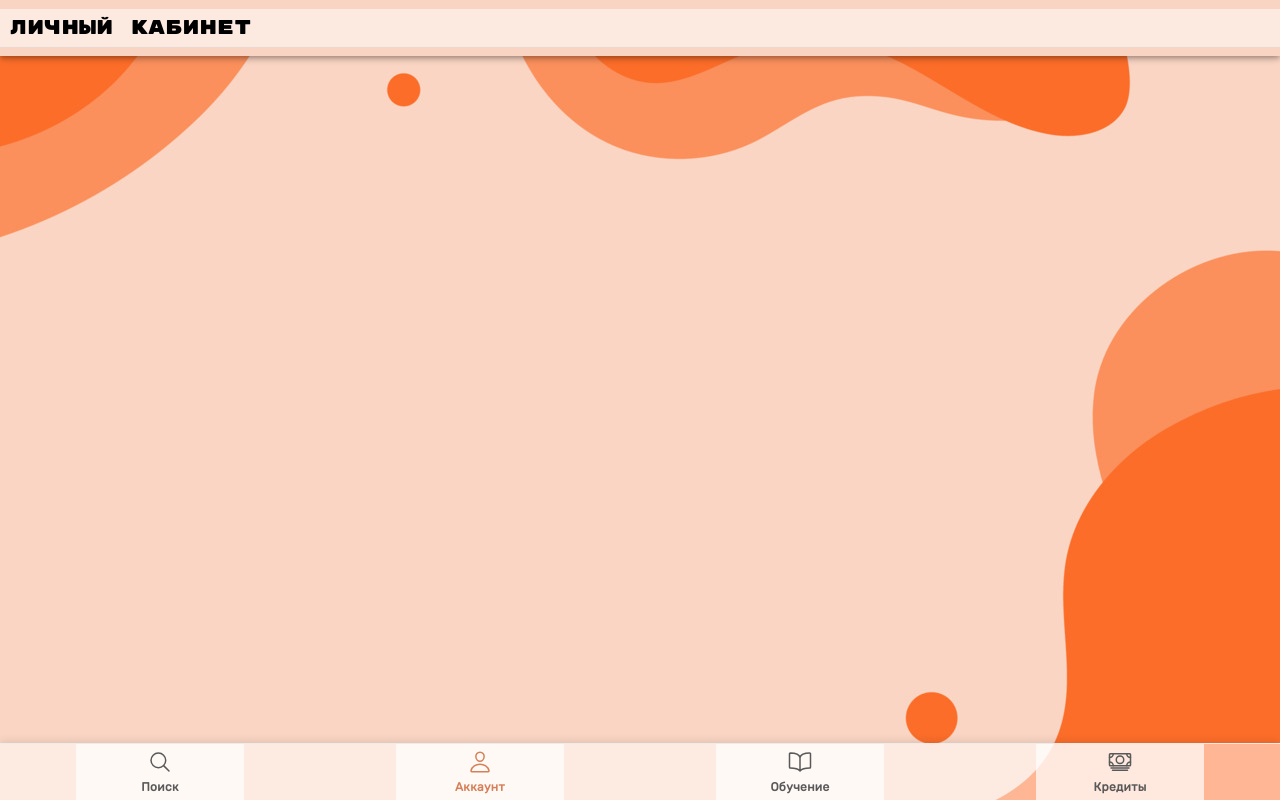
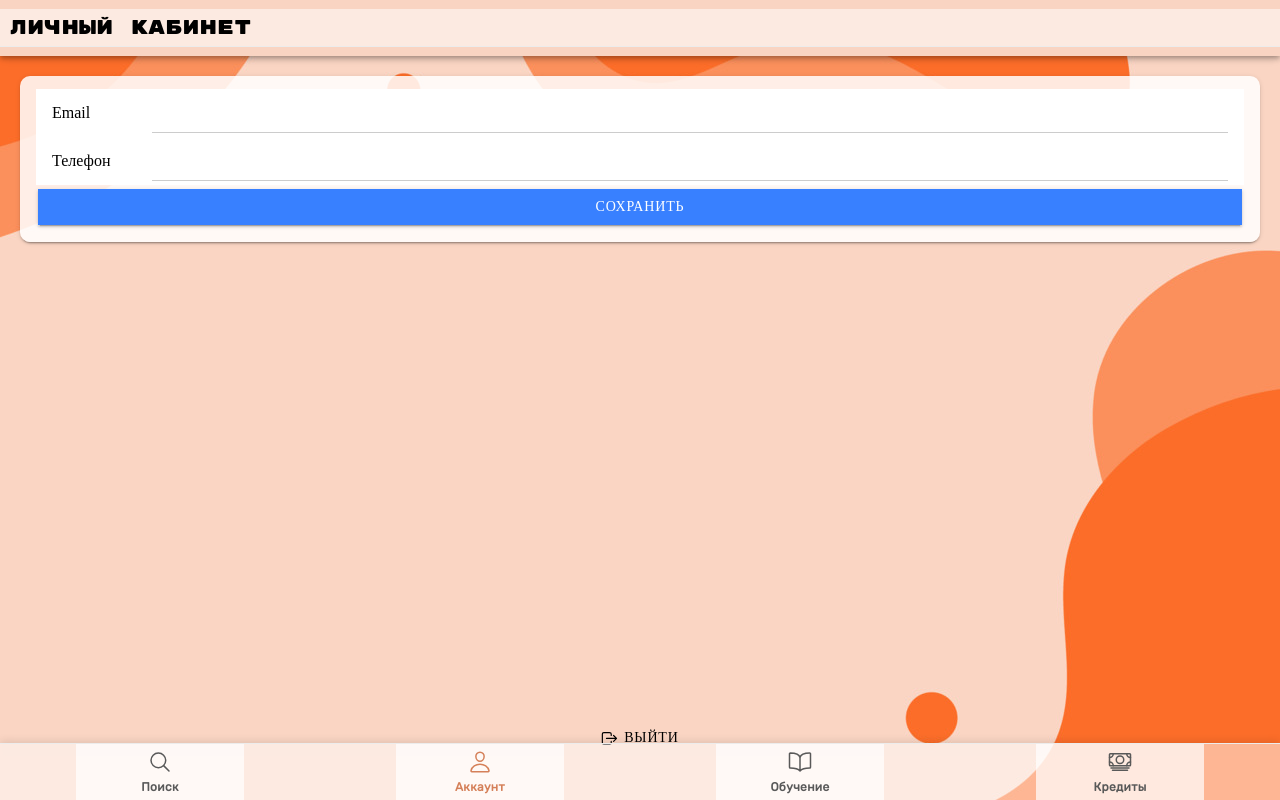
Before and after one commit to kopytyoshka/FinoDays, a React (Create React App) app: page /profile in a window 1280 px wide. Built offline with nearby package versions, Linux system fonts and the light colour scheme.

Commit message:
feat: add some more styles, fake API replies

```diff
--- a/src/App.tsx
+++ b/src/App.tsx
@@ -6,52 +6,49 @@ import {
     IonIcon,
     IonLabel,
     IonApp,
-    IonRouterOutlet,
-    setupIonicReact
+    IonRouterOutlet, setupIonicReact, IonFooter,
 } from '@ionic/react';
-import {cardOutline, personOutline, bookOutline, cashOutline, searchOutline} from 'ionicons/icons';
-import {Redirect, Route} from "react-router-dom";
+import { searchOutline, personOutline, bookOutline, cashOutline } from 'ionicons/icons';
+import { Redirect, Route } from "react-router-dom";
 import LearningPage from "./pages/LearningPage";
 import ProfilePage from "./pages/ProfilePage";
 import CreditOffersPage from "./pages/CreditOffersPages";
-import {IonReactRouter} from "@ionic/react-router";
+import { IonReactRouter } from "@ionic/react-router";
 import ActiveCreditsPage from "./pages/ActiveCreditsPage";
 import './styles/App.css';
-
-setupIonicReact();
+setupIonicReact()
 const App: React.FC = () => (
     <IonApp>
         <IonReactRouter>
             <IonTabs>
                 <IonRouterOutlet>
-                    <Route path="/credit-offers" component={CreditOffersPage} exact/>
-                    <Route path="/profile" component={ProfilePage} exact/>
-                    <Route path="/learning" component={LearningPage} exact/>
-                    <Route path="/active-offers" component={ActiveCreditsPage} exact/>
-                    <Redirect from="/" to="/credit-offers" exact/>
+                    <Route path="/credit-offers" component={CreditOffersPage} exact />
+                    <Route path="/profile" component={ProfilePage} exact />
+                    <Route path="/learning" component={LearningPage} exact />
+                    <Route path="/active-offers" component={ActiveCreditsPage} exact />
+                    <Redirect from="/" to="/credit-offers" exact />
                 </IonRouterOutlet>
                     <IonTabBar slot="bottom" className="custom-tab-bar">
                         <IonTabButton tab="search" href="/credit-offers">
-                        <IonIcon icon={searchOutline}/>
+                            <IonIcon icon={searchOutline} />
                             <IonLabel>Поиск</IonLabel>
                         </IonTabButton>
                         <IonTabButton tab="profile" href="/profile">
-                        <IonIcon icon={personOutline}/>
+                            <IonIcon icon={personOutline} />
                             <IonLabel>Аккаунт</IonLabel>
                         </IonTabButton>
                         <IonTabButton tab="learning" href="/learning">
-                        <IonIcon icon={bookOutline}/>
+                            <IonIcon icon={bookOutline} />
                             <IonLabel>Обучение</IonLabel>
                         </IonTabButton>
                         <IonTabButton tab="bank" href="/active-offers">
-                        <IonIcon icon={cashOutline}/>
+                            <IonIcon icon={cashOutline} />
                             <IonLabel>Кредиты</IonLabel>
                         </IonTabButton>
                     </IonTabBar>
             </IonTabs>
         </IonReactRouter>
     </IonApp>
-
 );
 
 export default App;
--- a/src/pages/CreditOffersPages.tsx
+++ b/src/pages/CreditOffersPages.tsx
@@ -1,30 +1,54 @@
-import React, { useState } from 'react';
+import React, {useState} from 'react';
 import {
     IonHeader,
     IonToolbar,
     IonTitle,
     IonContent,
+    IonCard,
+    IonCardHeader,
+    IonCardContent,
     IonList,
     IonItem,
     IonLabel,
     IonInput,
     IonButton,
-    IonTabs,
-    IonTabBar,
-    IonTabButton,
     IonIcon,
-    IonCard, IonCardContent, IonSelectOption, IonSelect
+    IonLoading, IonSelectOption, IonSelect, IonSpinner, IonCardSubtitle, IonCardTitle
 } from '@ionic/react';
-import {cardOutline, personOutline, bookOutline, caretDownSharp} from 'ionicons/icons';
+import {caretDownSharp} from 'ionicons/icons';
 
 const CreditOffersPage: React.FC = () => {
     const [desiredAmount, setDesiredAmount] = useState<number>(0);
     const [loanTerm, setLoanTerm] = useState<number>(0);
     const [creditOffers, setCreditOffers] = useState<any[]>([]);
+    const [loading, setLoading] = useState<boolean>(false);
+    const getCreditOffers = async () => {
+        setLoading(true);
 
-    const getCreditOffers = () => {
-        // Здесь используйте ваш API для получения предложений и установите creditOffers.
+        // Simulate an API call with setTimeout
+        setTimeout(() => {
+            setLoading(false);
+            // Simulated API response
+            const apiResponse = [
+                {
+                    bankName: 'Тинькофф бак',
+                    products: [
+                        {productName: 'Изи кредит', interest: 5.0, amountOfLoan: 10000},
+                        {productName: 'Кредит минус', interest: 6.0, amountOfLoan: 15000}
+                    ]
+                },
+                {
+                    bankName: 'Сбербак',
+                    products: [
+                        {productName: 'Отдай почку', interest: 40.5, amountOfLoan: 12000},
+                        {productName: 'Займись делом', interest: 55.5, amountOfLoan: 18000}
+                    ]
+                }
+            ];
+            setCreditOffers(apiResponse);
+        }, 2000);
     };
+
 
     return (
         <>
@@ -69,20 +93,46 @@ const CreditOffersPage: React.FC = () => {
                         </IonList>
 
                         <div className="button-container">
-                            <IonButton fill="outline" onClick={getCreditOffers}>Показать предложения</IonButton>
+                            <IonButton
+                                fill="outline"
+                                color="warning"
+                                onClick={getCreditOffers}
+                                disabled={loading}
+                            >
+                                {loading ? (
+                                    <>
+                                        <IonSpinner name="lines-small" color="orange"/>
+                                        <span className="loading-text">Подождите...</span>
+                                    </>
+                                ) : (
+                                    'Показать предложения'
+                                )}
+                            </IonButton>
                         </div>
 
                     </IonCardContent>
                 </IonCard>
 
-                <IonList>
-                    {creditOffers.map((offer, index) => (
-                        <IonItem key={index}>
-                            <IonLabel>{offer.bankName}</IonLabel>
-                            <IonLabel slot="end">{offer.interestRate}%</IonLabel>
-                        </IonItem>
-                    ))}
-                </IonList>
+                {creditOffers.map((offer, index) => (
+                    <IonCard key={index} className="credit-offer-card" style={{borderRadius: '25px'}}>
+                        <IonCardHeader>
+                            <IonCardTitle className="credit-bank-name">{offer.bankName}</IonCardTitle>
+                        </IonCardHeader>
+                        <IonCardContent>
+                            {offer.products.map((product: any, productIndex: any) => (
+
+                                <div key={productIndex} className="product-info">
+                                    <IonCardSubtitle className="credit-product-name">{product.productName}</IonCardSubtitle>
+                                    <IonList className="credit-product-details">
+                                        <IonItem>Процент: {product.interest}%</IonItem>
+                                        <IonItem>Сумма: {product.amountOfLoan} руб.</IonItem>
+                                    </IonList>
+                                </div>
+                            ))}
+                        </IonCardContent>
+                    </IonCard>
+                ))}
+
             </IonContent>
         </>
     );
--- a/src/pages/ProfilePage.tsx
+++ b/src/pages/ProfilePage.tsx
@@ -1,6 +1,20 @@
 import React from 'react';
-import { IonHeader, IonToolbar, IonTitle, IonContent, IonTabs, IonTabBar, IonTabButton, IonIcon, IonLabel } from '@ionic/react';
-import { cardOutline, personOutline, bookOutline } from 'ionicons/icons';
+import {
+    IonHeader,
+    IonToolbar,
+    IonTitle,
+    IonContent,
+    IonCard,
+    IonCardHeader,
+    IonCardContent,
+    IonList,
+    IonItem,
+    IonLabel,
+    IonInput,
+    IonButton,
+    IonIcon
+} from '@ionic/react';
+import { logOutOutline } from 'ionicons/icons';
 
 const ProfilePage: React.FC = () => {
     return (
@@ -11,7 +25,25 @@ const ProfilePage: React.FC = () => {
                 </IonToolbar>
             </IonHeader>
             <IonContent>
-                {/* Контент личного кабинета */}
+                <IonCard className="profile-card">
+                    <IonCardContent>
+                            <IonItem lines="none">
+                                <IonLabel position="fixed">Email</IonLabel>
+                                <IonInput type="email" className="transparent-input"></IonInput>
+                            </IonItem>
+                            <IonItem lines="none">
+                                <IonLabel position="fixed">Телефон</IonLabel>
+                                <IonInput type="tel" className="transparent-input"></IonInput>
+                            </IonItem>
+                        <IonButton expand="full" fill="solid" type="submit">
+                            Сохранить
+                        </IonButton>
+                    </IonCardContent>
+                </IonCard>
+                <IonButton fill="default" color="danger" className="exit-button">
+                    <IonIcon icon={logOutOutline} slot="start" />
+                    Выйти
+                </IonButton>
             </IonContent>
         </>
     );
--- a/src/styles/App.css
+++ b/src/styles/App.css
@@ -17,6 +17,7 @@ ion-content {
     --background: url('../assets/images/background-image.jpg') right top fixed;
     background-size: cover;
 }
+
 
 /* Customize the title color of the header */
 .header-title {
@@ -168,3 +169,56 @@ ion-input {
 .creditOffersCard{
     font-family: RubikRegular, sans-serif;
 }
+
+/* Style for transparent input fields */
+.transparent-input {
+    background-color: rgba(255, 255, 255, 0.85); /* Transparent white background */
+    border: none;
+    border-bottom: 1px solid #ccc;
+    color: #000;
+}
+
+/* Style for profile card */
+.profile-card {
+    background-color: rgba(255, 255, 255, 0.85); /* Transparent white background */
+    border-radius: 10px;
+    margin: 20px;
+}
+
+.save-button {
+    margin: 10px; /* Add some margin for spacing */
+}
+
+/* Style for exit button */
+.exit-button {
+    position: absolute;
+    bottom: 0; /* Position at the bottom of the content */
+    width: 100%; /* Full width */
+    margin-bottom: 100px; /* Add some margin for spacing */
+}
+
+.custom-button {
+    color: orange;
+    border-color: orange;
+    --border-color: orange;
+}
+
+.credit-product-name {
+    font-family: RubikMedium, sans-serif;
+    display: flex;
+    align-items: center;
+    justify-content: center;
+    padding-top: 5px;
+}
+
+.credit-bank-name {
+    font-family: RubikRegular, sans-serif;
+}
+
+.credit-product-details {
+    font-family: RubikRegular, sans-serif;
+}
+
+.content-wrapper {
+    padding-bottom: 50px; /* Adjust the value as needed */
+}
```
Lines whose indentation alone changed are shown as unchanged.
